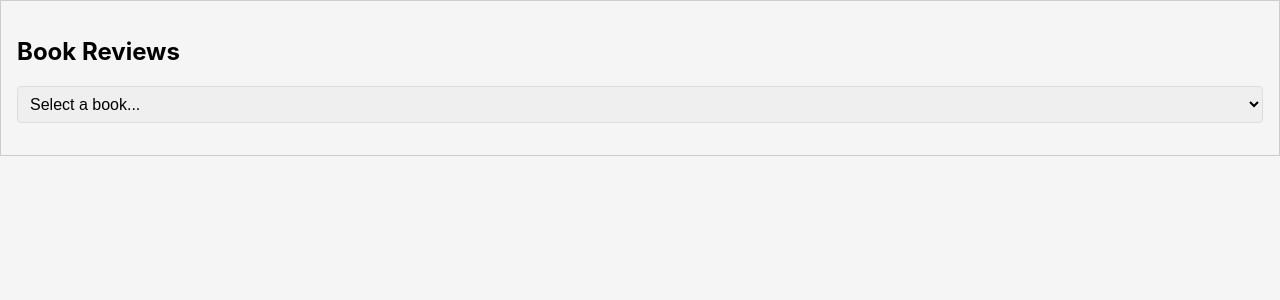
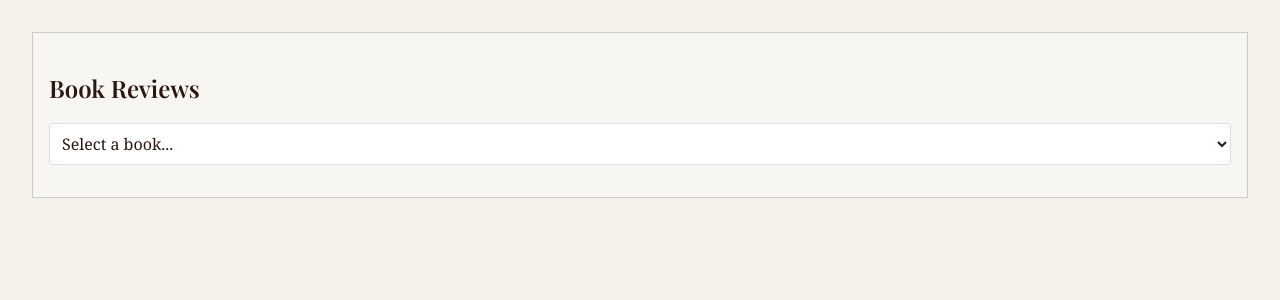
Before and after one commit to PabasaraJay/book-reading-tracker, a React (Create React App) app: page /book-reviews in a window 1280 px wide. Shown: the top 300 px of the page. Built offline with nearby package versions, Linux system fonts and the light colour scheme.

Commit message:
Update app branding and styles; change app name to "Whispering Pages" and adjust theme colors; enhance layout with new CSS styles for navigation and content areas.

```diff
--- a/src/App.css
+++ b/src/App.css
@@ -1,6 +1,7 @@
 .App {
   min-height: 100vh;
-  background-color: #f5f5f5;
+  background-color: var(--color-background);
+  padding: 2rem;
 }
 
 /* Remove the old styles that we don't need anymore */
@@ -9,3 +10,47 @@
 .App-link {
   display: none;
 }
+
+/* Main container styles */
+.main-container {
+  max-width: 1200px;
+  margin: 0 auto;
+  padding: 2rem;
+  background-color: white;
+  border-radius: 12px;
+  box-shadow: var(--shadow-md);
+}
+
+/* Navigation styles */
+.nav-container {
+  background-color: var(--color-background-alt);
+  padding: 1rem;
+  border-radius: 8px;
+  margin-bottom: 2rem;
+}
+
+.nav-links {
+  display: flex;
+  gap: 1rem;
+  justify-content: center;
+}
+
+.nav-links a {
+  color: var(--color-text);
+  padding: 0.5rem 1rem;
+  border-radius: 4px;
+  transition: background-color var(--transition-fast);
+}
+
+.nav-links a:hover {
+  background-color: var(--color-secondary);
+  color: var(--color-text);
+}
+
+/* Content area styles */
+.content-area {
+  background-color: white;
+  padding: 2rem;
+  border-radius: 8px;
+  box-shadow: var(--shadow-sm);
+}
--- /dev/null
+++ b/src/components/BookReviews.css
@@ -0,0 +1,73 @@
+.book-reviews {
+  padding: 1rem;
+  border: 1px solid #ccc;
+  margin-bottom: 1rem;
+  background-color: #F8F6F2;
+}
+
+.book-selection {
+  margin-bottom: 1rem;
+}
+
+.book-selection select {
+  width: 100%;
+  padding: 0.5rem;
+}
+
+.book-title {
+  margin-bottom: 1rem;
+}
+
+.review-input {
+  margin-bottom: 1rem;
+}
+
+.rating-stars {
+  margin-bottom: 0.5rem;
+}
+
+.rating-stars span {
+  cursor: pointer;
+  font-size: 1.5rem;
+}
+
+.review-textarea {
+  width: 100%;
+  margin-bottom: 0.5rem;
+}
+
+.characters-remaining {
+  margin-bottom: 0.5rem;
+}
+
+.search-sort {
+  margin-bottom: 1rem;
+}
+
+.search-sort input {
+  margin-right: 1rem;
+}
+
+.error-message {
+  color: red;
+}
+
+.review-item {
+  margin-bottom: 1rem;
+  padding: 0.5rem;
+  border: 1px solid #eee;
+  background-color: white;
+}
+
+.review-item.user-review {
+  background-color: #f0f0f0;
+}
+
+.review-date {
+  font-size: 0.8rem;
+  color: #666;
+}
+
+.review-actions button {
+  margin-left: 0.5rem;
+}
--- a/src/components/BookReviews.js
+++ b/src/components/BookReviews.js
@@ -1,5 +1,6 @@
 import React, { useState, useEffect } from 'react';
 import { sampleBooks } from '../data/sampleBooks';
+import './BookReviews.css';
 
 const BookReviews = () => {
   // Mock user ID for demonstration
@@ -84,11 +85,11 @@ const BookReviews = () => {
     : 0;
 
   return (
-    <div className="book-reviews" style={{ padding: '1rem', border: '1px solid #ccc', marginBottom: '1rem' }}>
+    <div className="book-reviews">
       <h2>Book Reviews</h2>
 
       {/* Book Selection */}
-      <div style={{ marginBottom: '1rem' }}>
+      <div className="book-selection">
         <select
           value={selectedBook?.id || ''}
           onChange={(e) => {
@@ -96,7 +97,6 @@ const BookReviews = () => {
             setSelectedBook(book);
             setError('');
           }}
-          style={{ width: '100%', padding: '0.5rem' }}
         >
           <option value="">Select a book...</option>
           {books.map(book => (
@@ -110,21 +110,20 @@ const BookReviews = () => {
       {selectedBook && (
         <>
           {/* Average Rating Display */}
-          <div style={{ marginBottom: '1rem' }}>
+          <div className="book-title">
             <h3>{selectedBook.title}</h3>
             <p>Average Rating: {averageRating.toFixed(1)}/5 ⭐</p>
           </div>
 
           {/* Review Input */}
-          <div style={{ marginBottom: '1rem' }}>
-            <div style={{ marginBottom: '0.5rem' }}>
+          <div className="review-input">
+            <div className="rating-stars">
               Rating:
               {[1, 2, 3, 4, 5].map(star => (
                 <span
                   key={star}
                   onClick={() => setNewReview({ ...newReview, rating: star })}
                   onMouseEnter={() => setNewReview({ ...newReview, rating: star })}
-                  style={{ cursor: 'pointer', fontSize: '1.5rem' }}
                 >
                   {star <= newReview.rating ? '⭐' : '☆'}
                 </span>
@@ -138,22 +137,21 @@ const BookReviews = () => {
                 }
               }}
               placeholder="Your review..."
-              style={{ width: '100%', marginBottom: '0.5rem' }}
+              className="review-textarea"
             />
-            <div style={{ marginBottom: '0.5rem' }}>
+            <div className="characters-remaining">
               Characters remaining: {MAX_CHARACTERS - newReview.comment.length}
             </div>
             <button onClick={handleAddReview}>Add Review</button>
           </div>
 
           {/* Search and Sort */}
-          <div style={{ marginBottom: '1rem' }}>
+          <div className="search-sort">
             <input
               type="text"
               placeholder="Search reviews..."
               value={searchTerm}
               onChange={(e) => setSearchTerm(e.target.value)}
-              style={{ marginRight: '1rem' }}
             />
             <select
               value={sortBy}
@@ -166,7 +164,7 @@ const BookReviews = () => {
           </div>
 
           {/* Error Message */}
-          {error && <p style={{ color: 'red' }}>{error}</p>}
+          {error && <p className="error-message">{error}</p>}
 
           {/* Reviews List */}
           <div>
@@ -176,20 +174,15 @@ const BookReviews = () => {
               filteredReviews.map((review) => (
                 <div
                   key={review.id}
-                  style={{
-                    marginBottom: '1rem',
-                    padding: '0.5rem',
-                    border: '1px solid #eee',
-                    backgroundColor: review.userId === currentUserId ? '#f0f0f0' : 'white'
-                  }}
+                  className={`review-item ${review.userId === currentUserId ? 'user-review' : ''}`}
                 >
                   <p>Rating: {'⭐'.repeat(review.rating)}</p>
                   <p>{review.comment}</p>
-                  <p style={{ fontSize: '0.8rem', color: '#666' }}>
+                  <p className="review-date">
                     {new Date(review.timestamp).toLocaleDateString()}
                   </p>
                   {review.userId === currentUserId && (
-                    <div>
+                    <div className="review-actions">
                       <button
                         onClick={() => handleEditReview(review.id, {
                           comment: prompt('Edit your review:', review.comment),
@@ -200,7 +193,6 @@ const BookReviews = () => {
                       </button>
                       <button
                         onClick={() => handleDeleteReview(review.id)}
-                        style={{ marginLeft: '0.5rem' }}
                       >
                         Delete
                       </button>
--- a/src/index.css
+++ b/src/index.css
@@ -1,13 +1,39 @@
+@import url('https://fonts.googleapis.com/css2?family=Playfair+Display:wght@400;500;600;700&display=swap');
+
+@import './styles/theme.css';
+
 body {
   margin: 0;
-  font-family: -apple-system, BlinkMacSystemFont, 'Segoe UI', 'Roboto', 'Oxygen',
-    'Ubuntu', 'Cantarell', 'Fira Sans', 'Droid Sans', 'Helvetica Neue',
-    sans-serif;
+  font-family: 'Georgia', serif;
   -webkit-font-smoothing: antialiased;
   -moz-osx-font-smoothing: grayscale;
+  background-color: var(--color-background);
+  color: var(--color-text);
 }
 
 code {
   font-family: source-code-pro, Menlo, Monaco, Consolas, 'Courier New',
     monospace;
+  background-color: var(--color-background-alt);
+  padding: 0.2rem 0.4rem;
+  border-radius: 4px;
+  color: var(--color-accent);
 }
+
+/* Scrollbar styling */
+::-webkit-scrollbar {
+  width: 8px;
+}
+
+::-webkit-scrollbar-track {
+  background: var(--color-background);
+}
+
+::-webkit-scrollbar-thumb {
+  background: var(--color-secondary);
+  border-radius: 4px;
+}
+
+::-webkit-scrollbar-thumb:hover {
+  background: var(--color-secondary-dark);
+}
--- /dev/null
+++ b/src/styles/theme.css
@@ -0,0 +1,140 @@
+:root {
+  /* Primary Colors */
+  --color-primary: #8B7355; /* Warm brown - like aged paper */
+  --color-primary-light: #B8A088;
+  --color-primary-dark: #5C4A3A;
+
+  /* Secondary Colors */
+  --color-secondary: #D4C4B7; /* Soft beige - like book pages */
+  --color-secondary-light: #E8DED1;
+  --color-secondary-dark: #B8A088;
+
+  /* Accent Colors */
+  --color-accent: #7D5A50; /* Deep brown - like leather binding */
+  --color-accent-light: #A68A7F;
+  --color-accent-dark: #4A3A35;
+
+  /* Background Colors */
+  --color-background: #F5F1E8; /* Creamy off-white - like parchment */
+  --color-background-alt: #E8E2D5;
+  --color-background-dark: #D4C4B7;
+
+  /* Text Colors */
+  --color-text: #2C1810; /* Deep brown - like ink */
+  --color-text-light: #5C4A3A;
+  --color-text-lighter: #8B7355;
+
+  /* Status Colors */
+  --color-success: #4A6B3A; /* Forest green */
+  --color-error: #8B3A3A; /* Deep red */
+  --color-warning: #8B6B3A; /* Amber */
+  --color-info: #3A5B6B; /* Teal */
+
+  /* Shadows */
+  --shadow-sm: 0 2px 4px rgba(44, 24, 16, 0.1);
+  --shadow-md: 0 4px 8px rgba(44, 24, 16, 0.15);
+  --shadow-lg: 0 8px 16px rgba(44, 24, 16, 0.2);
+
+  /* Transitions */
+  --transition-fast: 0.2s ease;
+  --transition-normal: 0.3s ease;
+  --transition-slow: 0.5s ease;
+}
+
+/* Global Styles */
+body {
+  background-color: var(--color-background);
+  color: var(--color-text);
+  font-family: 'Georgia', serif;
+  line-height: 1.6;
+  margin: 0;
+  padding: 0;
+}
+
+/* Typography */
+h1, h2, h3, h4, h5, h6 {
+  color: var(--color-text);
+  font-family: 'Playfair Display', serif;
+  font-weight: 600;
+  margin-bottom: 1rem;
+}
+
+/* Links */
+a {
+  color: var(--color-primary);
+  text-decoration: none;
+  transition: color var(--transition-fast);
+}
+
+a:hover {
+  color: var(--color-primary-dark);
+}
+
+/* Buttons */
+button {
+  background-color: var(--color-primary);
+  border: none;
+  border-radius: 4px;
+  color: white;
+  cursor: pointer;
+  font-family: 'Georgia', serif;
+  padding: 0.5rem 1rem;
+  transition: background-color var(--transition-fast);
+}
+
+button:hover {
+  background-color: var(--color-primary-dark);
+}
+
+button.secondary {
+  background-color: var(--color-secondary);
+  color: var(--color-text);
+}
+
+button.secondary:hover {
+  background-color: var(--color-secondary-dark);
+}
+
+/* Inputs */
+input, textarea, select {
+  background-color: white;
+  border: 1px solid var(--color-secondary);
+  border-radius: 4px;
+  color: var(--color-text);
+  font-family: 'Georgia', serif;
+  padding: 0.5rem;
+  transition: border-color var(--transition-fast);
+}
+
+input:focus, textarea:focus, select:focus {
+  border-color: var(--color-primary);
+  outline: none;
+}
+
+/* Cards */
+.card {
+  background-color: white;
+  border-radius: 8px;
+  box-shadow: var(--shadow-sm);
+  padding: 1.5rem;
+  transition: box-shadow var(--transition-normal);
+}
+
+.card:hover {
+  box-shadow: var(--shadow-md);
+}
+
+/* Utility Classes */
+.text-center {
+  text-align: center;
+}
+
+.mt-1 { margin-top: 0.5rem; }
+.mt-2 { margin-top: 1rem; }
+.mt-3 { margin-top: 1.5rem; }
+.mt-4 { margin-top: 2rem; }
+
+.mb-1 { margin-bottom: 0.5rem; }
+.mb-2 { margin-bottom: 1rem; }
+.mb-3 { margin-bottom: 1.5rem; }
+.mb-4 { margin-bottom: 2rem; }
```
Also changed, not shown: public/manifest.json.
